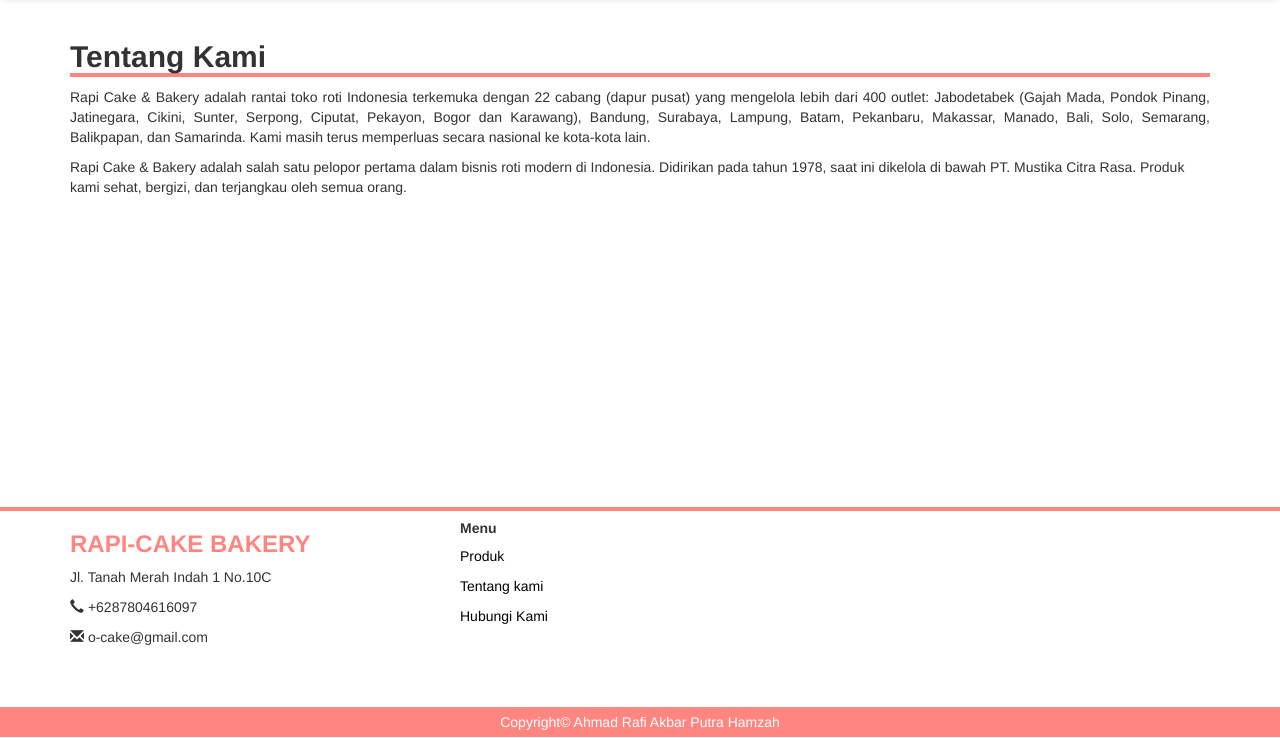
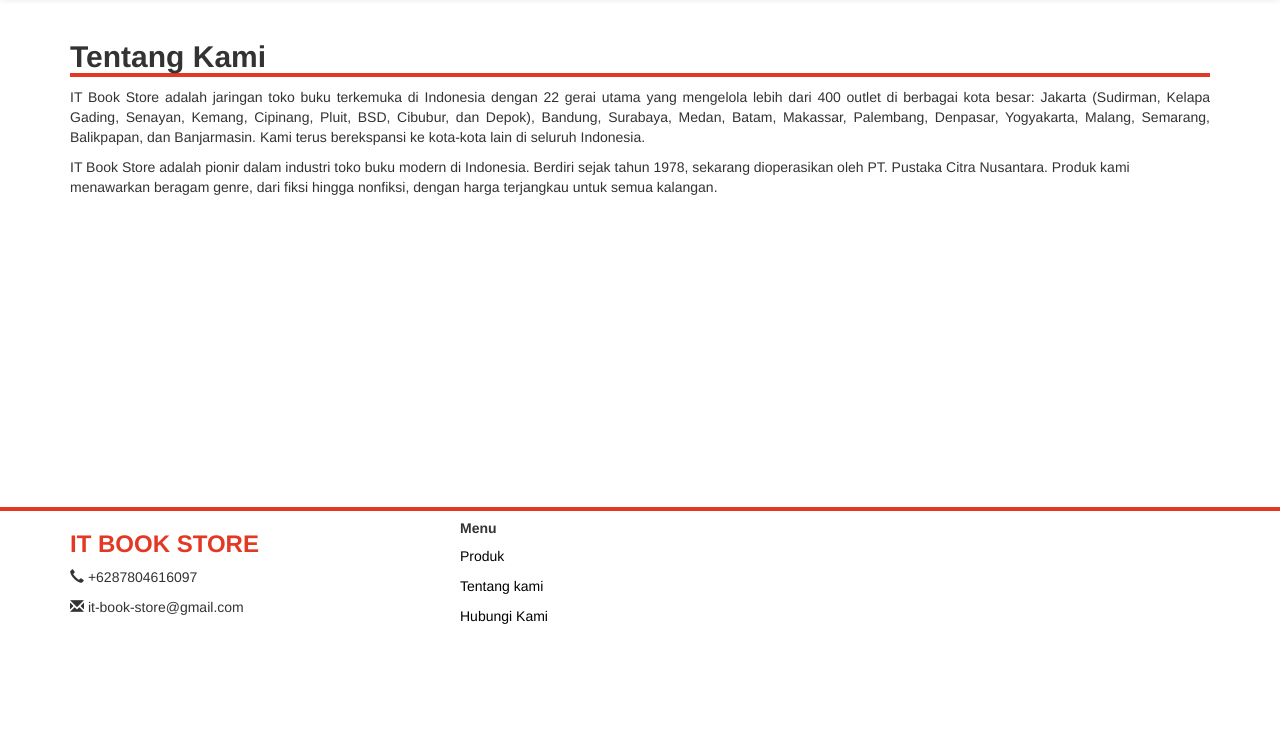
Before and after one commit to nyomanaditia/Perpustakaan-kelompok8IMK, a PHP site: page /about.php in a window 1280 px wide. Shown: the part 62-800 px from the top of the page. Run offline with PHP 8.4, Linux system fonts and the light colour scheme.

Commit message:
mengganti warna

```diff
--- a/about.php
+++ b/about.php
@@ -4,10 +4,10 @@
 
 
 <div class="container" style="padding-bottom: 300px;">
-	<h2 style=" width: 100%; border-bottom: 4px solid #ff8680"><b>Tentang Kami</b></h2>
-	<p class="text-justify">Rapi Cake & Bakery adalah rantai toko roti Indonesia terkemuka dengan 22 cabang (dapur pusat) yang mengelola lebih dari 400 outlet: Jabodetabek (Gajah Mada, Pondok Pinang, Jatinegara, Cikini, Sunter, Serpong, Ciputat, Pekayon, Bogor dan Karawang), Bandung, Surabaya, Lampung, Batam, Pekanbaru, Makassar, Manado, Bali, Solo, Semarang, Balikpapan, dan Samarinda. Kami masih terus memperluas secara nasional ke kota-kota lain.</p>
+	<h2 style=" width: 100%; border-bottom: 4px solid #E33924"><b>Tentang Kami</b></h2>
+	<p class="text-justify">IT Book Store adalah jaringan toko buku terkemuka di Indonesia dengan 22 gerai utama yang mengelola lebih dari 400 outlet di berbagai kota besar: Jakarta (Sudirman, Kelapa Gading, Senayan, Kemang, Cipinang, Pluit, BSD, Cibubur, dan Depok), Bandung, Surabaya, Medan, Batam, Makassar, Palembang, Denpasar, Yogyakarta, Malang, Semarang, Balikpapan, dan Banjarmasin. Kami terus berekspansi ke kota-kota lain di seluruh Indonesia.</p>
 	<p>
-Rapi Cake & Bakery  adalah salah satu pelopor pertama dalam bisnis roti modern di Indonesia. Didirikan pada tahun 1978, saat ini dikelola di bawah PT. Mustika Citra Rasa. Produk kami sehat, bergizi, dan terjangkau oleh semua orang.</p>
+		IT Book Store adalah pionir dalam industri toko buku modern di Indonesia. Berdiri sejak tahun 1978, sekarang dioperasikan oleh PT. Pustaka Citra Nusantara. Produk kami menawarkan beragam genre, dari fiksi hingga nonfiksi, dengan harga terjangkau untuk semua kalangan.</p>
 </div>
 
 
--- a/checkout.php
+++ b/checkout.php
@@ -1,12 +1,12 @@
 <?php
 include 'header.php';
-$kd = mysqli_real_escape_string($conn,$_GET['kode_cs']);
+$kd = mysqli_real_escape_string($conn, $_GET['kode_cs']);
 $cs = mysqli_query($conn, "SELECT * FROM customer WHERE kode_customer = '$kd'");
 $rows = mysqli_fetch_assoc($cs);
 ?>
 
 <div class="container" style="padding-bottom: 200px">
-	<h2 style=" width: 100%; border-bottom: 4px solid #ff8680"><b>Checkout</b></h2>
+	<h2 style=" width: 100%; border-bottom: 4px solid #E33924"><b>Checkout</b></h2>
 	<div class="row">
 		<div class="col-md-6">
 			<h4>Daftar Pesanan</h4>
@@ -22,7 +22,7 @@ $rows = mysqli_fetch_assoc($cs);
 				$result = mysqli_query($conn, "SELECT * FROM keranjang WHERE kode_customer = '$kd'");
 				$no = 1;
 				$hasil = 0;
-				while($row = mysqli_fetch_assoc($result)){
+				while ($row = mysqli_fetch_assoc($result)) {
 				?>
 					<tr>
 						<td><?= $no; ?></td>
--- a/footer.php
+++ b/footer.php
@@ -1,18 +1,16 @@
-
-	<footer style="border-top: 4px solid #ff8680;  ">
+<footer style="border-top: 4px solid #E33924;  ">
 	<div class="container" style="padding-bottom: 50px;">
 		<div class="row">
 			<div class="col-md-4">
-					<h3 style="color: #ff8680"><b>RAPI-CAKE BAKERY</b></h3>
-					<p>Jl. Tanah Merah Indah 1 No.10C</p>
+				<h3 style="color: #E33924"><b>IT BOOK STORE</b></h3>
 				<p><i class="glyphicon glyphicon-earphone"></i> +6287804616097</p>
-					<p><i class="glyphicon glyphicon-envelope"></i> o-cake@gmail.com</p>
+				<p><i class="glyphicon glyphicon-envelope"></i> it-book-store@gmail.com</p>
 			</div>
 			<div class="col-md-4">
 				<h5><b>Menu</b></h5>
-					<p><a href=""  style="color: #000">Produk</a></p>
-					<p><a href=""  style="color: #000">Tentang kami</a></p>
-					<p><a href=""  style="color: #000">Hubungi Kami</a></p>
+				<p><a href="" style="color: #000">Produk</a></p>
+				<p><a href="" style="color: #000">Tentang kami</a></p>
+				<p><a href="" style="color: #000">Hubungi Kami</a></p>
 			</div>
 
 			<div class="col-md-4">
@@ -21,11 +19,8 @@
 		</div>
 
 	</div>
-
-		<div class="copy" style="background-color: #ff8680; padding: 5px; color: #fff; text-align: center;">
-			<span>Copyright&copy; Ahmad Rafi Akbar Putra Hamzah</span>
-		</div>
 </footer>
 
 </body>
+
 </html>
--- a/manual.php
+++ b/manual.php
@@ -3,19 +3,19 @@ include 'header.php';
 ?>
 
 <style type="text/css">
-    .bs-acc{
+	.bs-acc {
 		margin: 20px;
 	}
 </style>
 <div class="container">
-		<h2 style=" width: 100%; border-bottom: 4px solid #ff8680"><b>Manual Aplikasi</b></h2>
+	<h2 style=" width: 100%; border-bottom: 4px solid #E33924"><b>Manual Aplikasi</b></h2>
 	<div class="bs-acc">
 		<div class="panel-group" id="accordion">
 			<div class="panel panel-default">
 				<a data-toggle="collapse" data-parent="#accordion" href="#collapseOne" style="color:#000;">
 					<div class="panel-heading" style="background-color: #eee;">
 						<h4 class="panel-title">
-						Bagaimana Cara Berbelanja di Rapi Cake & Bakery ?
+							Bagaimana Cara Berbelanja di IT Book Store ?
 						</h4>
 					</div>
 				</a>
--- a/register.php
+++ b/register.php
@@ -3,7 +3,7 @@ include 'header.php';
 ?>
 
 <div class="container" style="padding-bottom: 250px;">
-	<h2 style=" width: 100%; border-bottom: 4px solid #ff8680"><b>Register</b></h2>
+	<h2 style=" width: 100%; border-bottom: 4px solid #E33924"><b>Register</b></h2>
 	<form action="proses/register.php" method="POST">
 		<div class="row">
 			<div class="col-md-6">
@@ -24,13 +24,13 @@ include 'header.php';
 			<div class="col-md-6">
 				<div class="form-group">
 					<label for="exampleInputPassword1">username</label>
-					<input type="text" class="form-control" id="exampleInputPassword1" placeholder="Username" name="username" required >
+					<input type="text" class="form-control" id="exampleInputPassword1" placeholder="Username" name="username" required>
 				</div>
 			</div>
 			<div class="col-md-6">
 				<div class="form-group">
 					<label for="exampleInputPassword1">No Tepl</label>
-					<input type="text" class="form-control" id="exampleInputPassword1" placeholder="+62" name="telp" required >
+					<input type="text" class="form-control" id="exampleInputPassword1" placeholder="+62" name="telp" required>
 				</div>
 			</div>
 
--- a/user_login.php
+++ b/user_login.php
@@ -3,7 +3,7 @@
 ?>
 
 <div class="container" style="padding-bottom: 250px;">
-		<h2 style=" width: 100%; border-bottom: 4px solid #ff8680"><b>Login</b></h2>
+	<h2 style=" width: 100%; border-bottom: 4px solid #E33924"><b>Login</b></h2>
 
 	<form action="proses/login.php" method="POST">
 		<div class="form-group">
```
Also changed, not shown: detail_produk.php (+10 -10 lines), index.php (+5 -10 lines), keranjang.php (+11 -12 lines), produk.php (+4 -5 lines). Lines whose indentation alone changed are shown as unchanged.
